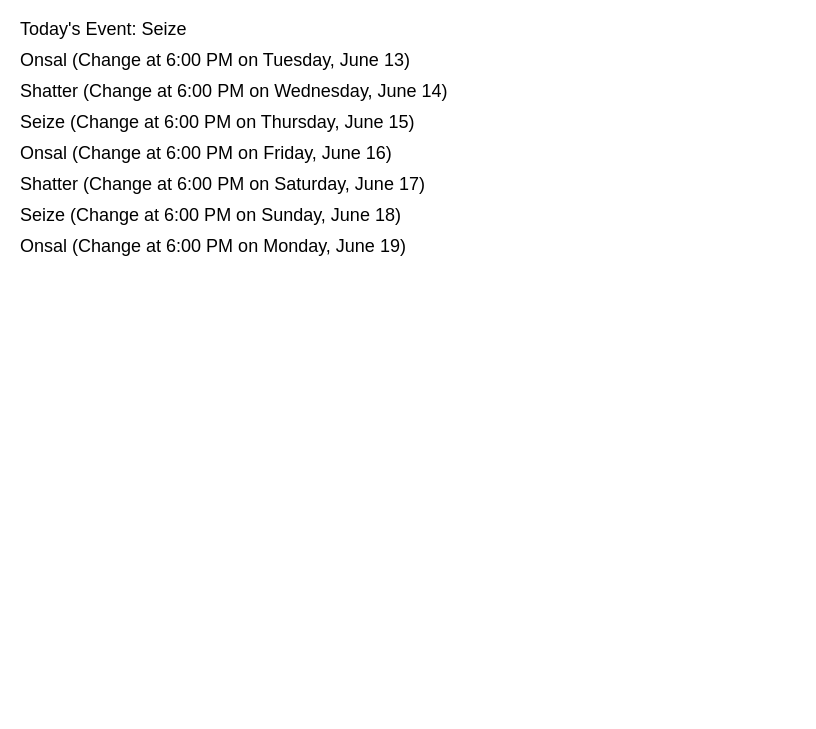
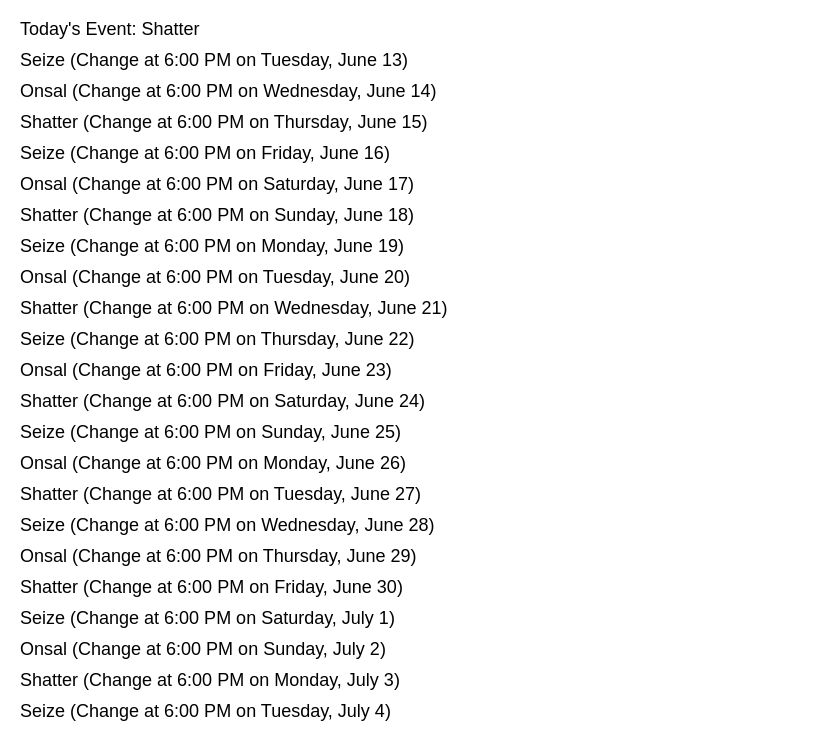
Before and after one commit to MarwanAl-Obaidi/FFXIV-PVP-Timers, a plain HTML site: page index.html in a window 1280 px wide. Shown: the part 61-790 px from the top of the page, without its empty margins (0-816 px from the left). Drawn offline with Linux system fonts and the light colour scheme.

Commit message:
Modified the code to show the next thirty days

```diff
--- a/index.html
+++ b/index.html
@@ -4,7 +4,7 @@
 <head>
     <title>Repeating Events</title>
     <script>
-        // Function to update the events and time of change for the next 7 days
+        // Function to update the events and time of change for the next 30 days
         function updateEvents() {
             var eventList = document.getElementById("event-list");
             eventList.innerHTML = ""; // Clear the existing event list
@@ -15,14 +15,14 @@
             // Get today's event
             var events = ["Shatter", "Seize", "Onsal"];
             var eventChangeHour = 18; // Events change at 6 PM
-            var todayEvent = events[currentDate.getDay() % events.length];
+            var todayEvent = events[currentDate.getDate() % events.length];
 
             var listItem = document.createElement("li");
             listItem.textContent = "Today's Event: " + todayEvent;
             eventList.appendChild(listItem);
 
-            // Get the next 7 days
-            for (var i = 1; i <= 7; i++) {
+            // Get the next 30 days
+            for (var i = 1; i <= 30; i++) {
                 var nextDate = new Date(currentDate);
                 nextDate.setDate(currentDate.getDate() + i);
 
@@ -34,7 +34,7 @@
                 var listItem = document.createElement("li");
                 var eventDate = formatDate(nextDate);
                 var eventTime = formatTime(eventChangeHour);
-                var eventText = events[(currentDate.getDay() + i) % events.length];
+                var eventText = events[(currentDate.getDate() + i) % events.length];
                 listItem.textContent = eventText + " (Change at " + eventTime + " on " + eventDate + ")";
                 eventList.appendChild(listItem);
             }
```
